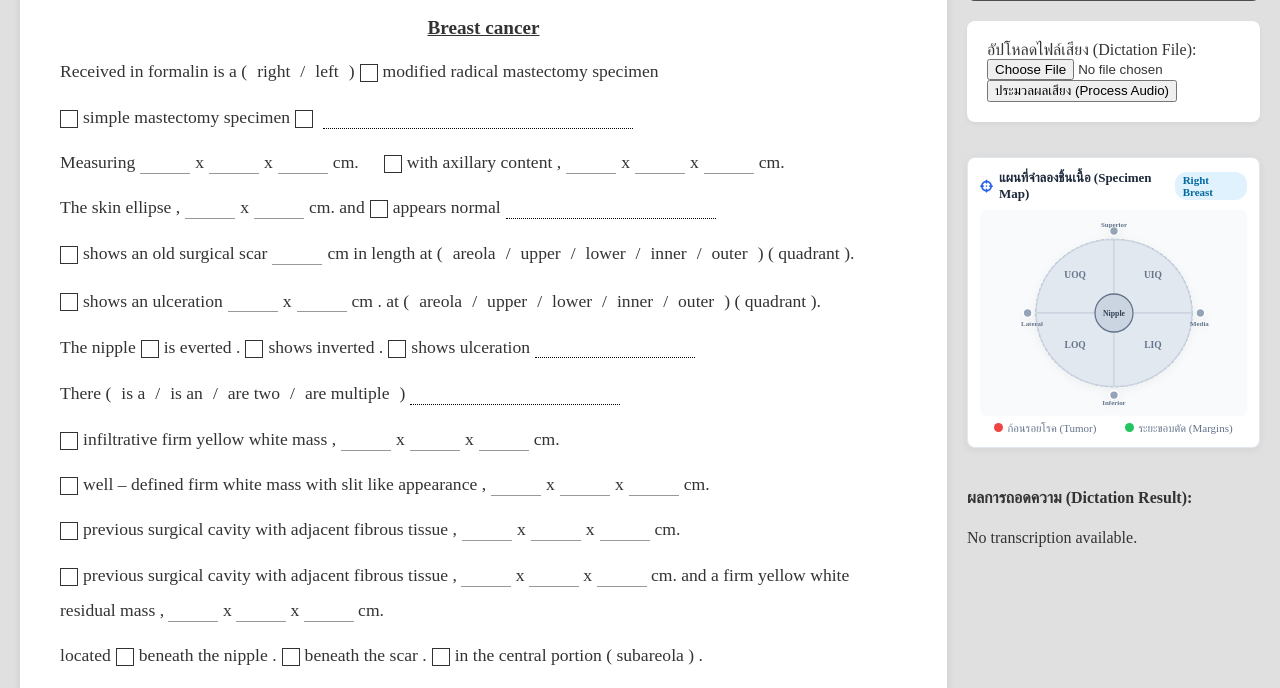
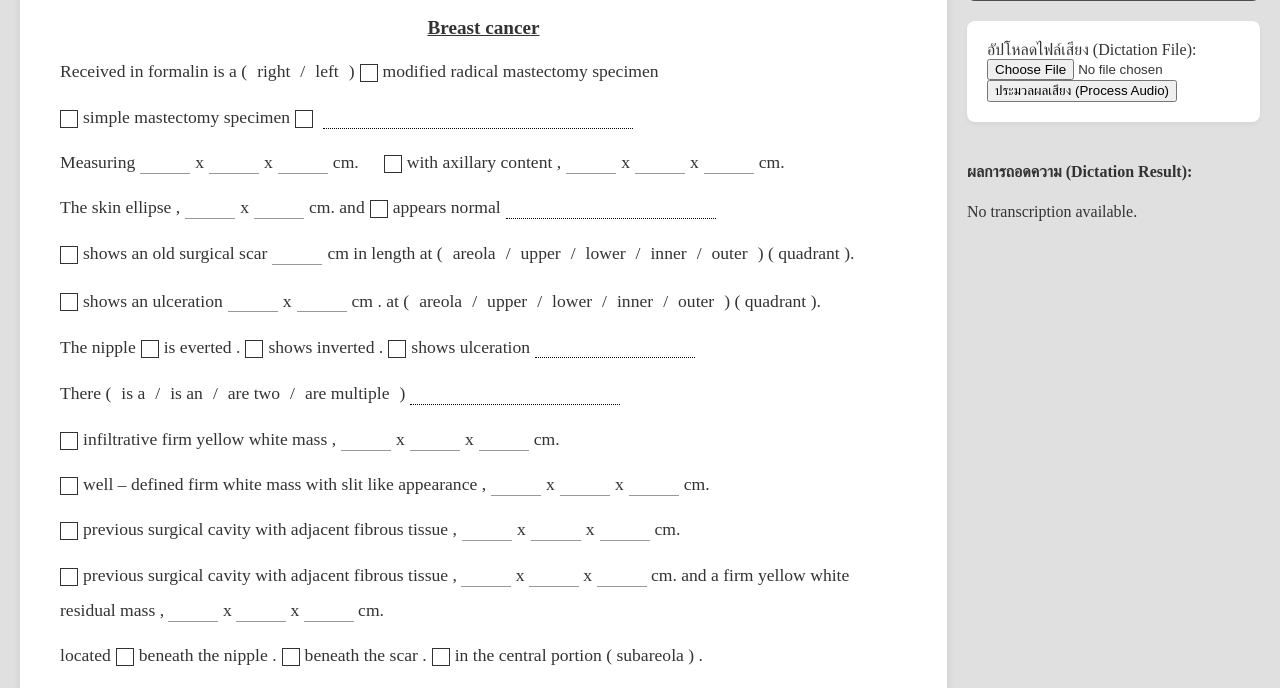
Before and after one commit to roojask/app_pathology_7-7-2569, a Flask app: page / in a window 1280 px wide. Shown: the part 439-1127 px from the top of the page. Run offline with Flask 3, Linux system fonts and the light colour scheme; some libraries are stand-ins or nearby versions.

Commit message:
Cleanup: Remove Interactive Specimen Visual Map widget as requested

```diff
--- a/static/script.js
+++ b/static/script.js
@@ -1492,96 +1492,7 @@ document.addEventListener('DOMContentLoaded', function () {
         if (micStatus && filledCount > 0) {
             micStatus.innerHTML = `<span style="color:#27ae60; font-weight:bold;"><i class="fas fa-magic"></i> สกัดข้อมูลเรียลไทม์สำเร็จแล้ว (${filledCount} / 15 หัวข้อ)</span>`;
         }
-
-        // Update Interactive Specimen Visual Map
-        updateSpecimenVisualMap(data);
-    }
-
-    // --- Interactive Breast Specimen Visual Map Engine ---
-    function updateSpecimenVisualMap(data) {
-        data = data || {};
-        const sideEl = document.getElementById('map-side-indicator');
-        if (sideEl) {
-            const sideVal = data.s1_side || document.querySelector('[name="s1_side"]:checked')?.value || 'right';
-            sideEl.innerText = sideVal.toUpperCase() + ' BREAST';
-            sideEl.style.backgroundColor = sideVal === 'left' ? '#fef3c7' : '#e0f2fe';
-            sideEl.style.color = sideVal === 'left' ? '#92400e' : '#0369a1';
-        }
-
-        const quadUoq = document.getElementById('quad-uoq');
-        const quadUiq = document.getElementById('quad-uiq');
-        const quadLoq = document.getElementById('quad-loq');
-        const quadLiq = document.getElementById('quad-liq');
-        const quadAreola = document.getElementById('quad-areola');
-
-        [quadUoq, quadUiq, quadLoq, quadLiq, quadAreola].forEach(q => {
-            if (q) {
-                q.setAttribute('fill', '#e2e8f0');
-                q.setAttribute('stroke', '#cbd5e1');
-            }
-        });
-
-        const selectedQuad = document.querySelector('[name="s7_quadrant"]:checked')?.value || (data.s7_quadrant || '');
-        if (selectedQuad === 'uoq' || selectedQuad === 'upper_outer' || selectedQuad === 'upper') {
-            if (quadUoq) { quadUoq.setAttribute('fill', '#fee2e2'); quadUoq.setAttribute('stroke', '#ef4444'); }
-        } else if (selectedQuad === 'uiq' || selectedQuad === 'upper_inner') {
-            if (quadUiq) { quadUiq.setAttribute('fill', '#fee2e2'); quadUiq.setAttribute('stroke', '#ef4444'); }
-        } else if (selectedQuad === 'loq' || selectedQuad === 'lower_outer' || selectedQuad === 'lower') {
-            if (quadLoq) { quadLoq.setAttribute('fill', '#fee2e2'); quadLoq.setAttribute('stroke', '#ef4444'); }
-        } else if (selectedQuad === 'liq' || selectedQuad === 'lower_inner') {
-            if (quadLiq) { quadLiq.setAttribute('fill', '#fee2e2'); quadLiq.setAttribute('stroke', '#ef4444'); }
-        } else if (selectedQuad === 'areola') {
-            if (quadAreola) { quadAreola.setAttribute('fill', '#fee2e2'); quadAreola.setAttribute('stroke', '#ef4444'); }
-        }
-
-        // Highlight Active Margins
-        const margins = [
-            { id: 'margin-sup', name: 's11_superior' },
-            { id: 'margin-inf', name: 's11_inferior' },
-            { id: 'margin-med', name: 's11_medial' },
-            { id: 'margin-lat', name: 's11_lateral' }
-        ];
-        margins.forEach(m => {
-            const pin = document.getElementById(m.id);
-            const val = data[m.name] || document.querySelector(`[name="${m.name}"]`)?.value;
-            if (pin) {
-                if (val && parseFloat(val) > 0) {
-                    pin.setAttribute('fill', '#22c55e');
-                    pin.setAttribute('r', '7');
-                } else {
-                    pin.setAttribute('fill', '#94a3b8');
-                    pin.setAttribute('r', '5');
-                }
-            }
-        });
-    }
-
-    // Attach click handlers on SVG map quadrants
-    const quadMap = {
-        'quad-uoq': 'upper_outer',
-        'quad-uiq': 'upper_inner',
-        'quad-loq': 'lower_outer',
-        'quad-liq': 'lower_inner',
-        'quad-areola': 'areola'
-    };
-    Object.entries(quadMap).forEach(([id, val]) => {
-        const el = document.getElementById(id);
-        if (el) {
-            el.addEventListener('click', () => {
-                const radio = document.querySelector(`[name="s7_quadrant"][value="${val}"]`) || document.querySelector(`[name="s7_quadrant"][value="${val.split('_')[0]}"]`);
-                if (radio) {
-                    radio.checked = true;
-                    radio.dispatchEvent(new Event('change', { bubbles: true }));
-                    updateSpecimenVisualMap({});
-                }
-            });
-        }
-    });
-
-    // Form inputs change listener to sync visual map
-    document.querySelectorAll('.patho-form input, .patho-form select').forEach(input => {
-        input.addEventListener('change', () => updateSpecimenVisualMap({}));
-    });
+    }
 
     // --- Live Textarea Sync (Keyboard edits update form real-time) ---
     if (txtTranscription) {
--- a/templates/index.html
+++ b/templates/index.html
@@ -681,56 +681,6 @@
                 </form>
             </div>
 
-            <!-- Interactive Breast Specimen Visual Map Widget -->
-            <div class="specimen-visual-card" style="background: white; border-radius: 8px; padding: 12px; box-shadow: 0 2px 8px rgba(0,0,0,0.06); border: 1px solid #e2e8f0; margin-top: 15px;">
-                <div style="display: flex; justify-content: space-between; align-items: center; margin-bottom: 8px;">
-                    <h4 style="margin: 0; font-size: 13px; color: #1e293b; display: flex; align-items: center; gap: 6px;">
-                        <i class="fas fa-crosshairs" style="color: #2563eb;"></i> แผนที่จำลองชิ้นเนื้อ (Specimen Map)
-                    </h4>
-                    <span id="map-side-indicator" style="font-size: 11px; font-weight: bold; background: #e0f2fe; color: #0369a1; padding: 2px 8px; border-radius: 12px;">Right Breast</span>
-                </div>
-
-                <div style="position: relative; width: 100%; display: flex; justify-content: center; align-items: center; background: #f8fafc; border-radius: 6px; padding: 8px 0;">
-                    <svg id="specimen-svg-map" viewBox="0 0 220 220" width="190" height="190" style="filter: drop-shadow(0 2px 4px rgba(0,0,0,0.05));">
-                        <!-- Outer Boundary / Skin ellipse -->
-                        <ellipse cx="110" cy="110" rx="90" ry="85" fill="#f1f5f9" stroke="#94a3b8" stroke-width="2" stroke-dasharray="4 2"/>
-
-                        <!-- Quadrants -->
-                        <path id="quad-uoq" d="M 110,110 L 110,25 A 90,85 0 0,0 20,110 Z" fill="#e2e8f0" stroke="#cbd5e1" stroke-width="1.5" style="cursor: pointer; transition: all 0.3s;"></path>
-                        <path id="quad-uiq" d="M 110,110 L 200,110 A 90,85 0 0,0 110,25 Z" fill="#e2e8f0" stroke="#cbd5e1" stroke-width="1.5" style="cursor: pointer; transition: all 0.3s;"></path>
-                        <path id="quad-loq" d="M 110,110 L 20,110 A 90,85 0 0,0 110,195 Z" fill="#e2e8f0" stroke="#cbd5e1" stroke-width="1.5" style="cursor: pointer; transition: all 0.3s;"></path>
-                        <path id="quad-liq" d="M 110,110 L 110,195 A 90,85 0 0,0 200,110 Z" fill="#e2e8f0" stroke="#cbd5e1" stroke-width="1.5" style="cursor: pointer; transition: all 0.3s;"></path>
-
-                        <!-- Quadrant Labels -->
-                        <text x="65" y="70" font-size="11" font-weight="bold" fill="#64748b" text-anchor="middle" pointer-events="none">UOQ</text>
-                        <text x="155" y="70" font-size="11" font-weight="bold" fill="#64748b" text-anchor="middle" pointer-events="none">UIQ</text>
-                        <text x="65" y="150" font-size="11" font-weight="bold" fill="#64748b" text-anchor="middle" pointer-events="none">LOQ</text>
-                        <text x="155" y="150" font-size="11" font-weight="bold" fill="#64748b" text-anchor="middle" pointer-events="none">LIQ</text>
-
-                        <!-- Center Nipple / Areola -->
-                        <circle id="quad-areola" cx="110" cy="110" r="22" fill="#cbd5e1" stroke="#64748b" stroke-width="1.5" style="cursor: pointer; transition: all 0.3s;"/>
-                        <text x="110" y="114" font-size="9" font-weight="bold" fill="#334155" text-anchor="middle" pointer-events="none">Nipple</text>
-
-                        <!-- Margin Indicators (Pins) -->
-                        <circle id="margin-sup" cx="110" cy="15" r="5" fill="#94a3b8" stroke="white" stroke-width="1.5"/>
-                        <text x="110" y="10" font-size="8" font-weight="bold" fill="#64748b" text-anchor="middle">Superior</text>
-
-                        <circle id="margin-inf" cx="110" cy="205" r="5" fill="#94a3b8" stroke="white" stroke-width="1.5"/>
-                        <text x="110" y="217" font-size="8" font-weight="bold" fill="#64748b" text-anchor="middle">Inferior</text>
-
-                        <circle id="margin-med" cx="210" cy="110" r="5" fill="#94a3b8" stroke="white" stroke-width="1.5"/>
-                        <text x="210" y="125" font-size="8" font-weight="bold" fill="#64748b" text-anchor="middle">Medial</text>
-
-                        <circle id="margin-lat" cx="10" cy="110" r="5" fill="#94a3b8" stroke="white" stroke-width="1.5"/>
-                        <text x="15" y="125" font-size="8" font-weight="bold" fill="#64748b" text-anchor="middle">Lateral</text>
-                    </svg>
-                </div>
-                <div style="display: flex; justify-content: space-around; margin-top: 6px; font-size: 11px; color: #64748b;">
-                    <span><span style="display:inline-block;width:9px;height:9px;background:#ef4444;border-radius:50%;margin-right:4px;"></span>ก้อนรอยโรค (Tumor)</span>
-                    <span><span style="display:inline-block;width:9px;height:9px;background:#22c55e;border-radius:50%;margin-right:4px;"></span>ระยะขอบตัด (Margins)</span>
-                </div>
-            </div>
-
             <div class="transcript-box">
                 <h4>ผลการถอดความ (Dictation Result):</h4>
                 <div class="transcript-content">
```
